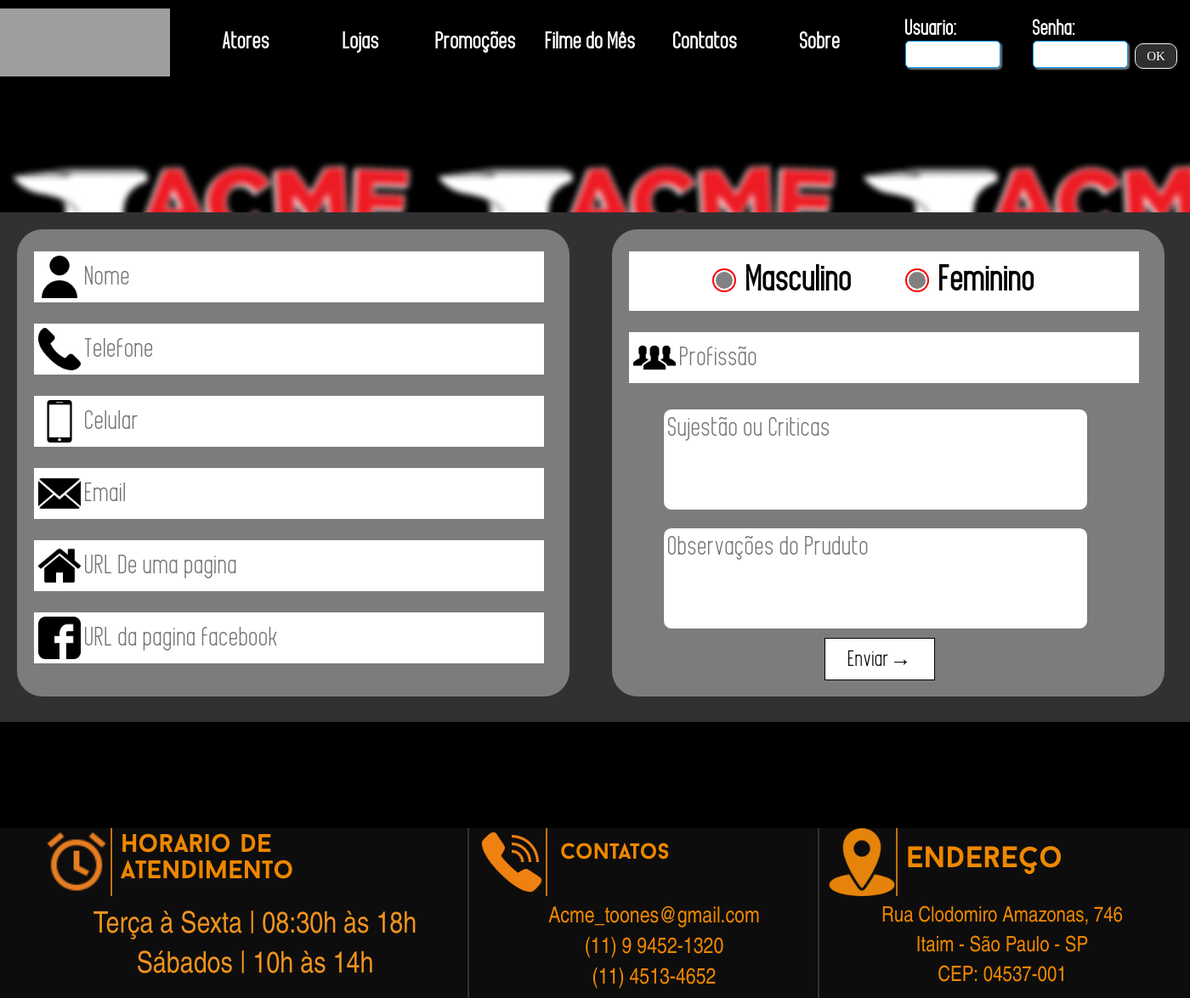
After one commit to DavidSSouza050/ProjetoLocadora, a PHP site: page /contato.php in a window 1400 px wide. The commit adds this page. Shown: the whole page at 85% size. Run offline with PHP 8.4, Linux system fonts and the light colour scheme; some web fonts are replaced; grey boxes are pictures that could not be loaded.

Commit message:
pagina de contato pronta

```diff
--- /dev/null
+++ b/Projeto/contato.php
@@ -0,0 +1,94 @@
+<!DOCTYPE html>
+<html>
+    <head>
+        <meta charset="utf-8">
+        <meta http-equiv="X-UA-Compatible" content="IE=edge">
+        <title>Contato</title>
+        <meta name="viewport" content="width=device-width, initial-scale=1">
+        <link rel="stylesheet" type="text/css" media="screen" href="css/style.css" />
+            <link rel="stylesheet" type="text/css" media="screen" href="css/styleFonte.css" />
+            <link rel="shortcut icon" href="img/iconeDeAbaACME.jpg" type="image/x-png">
+        <script src="main.js"></script>
+    </head>
+    <body>
+       <?php require_once('./header.php')?>
+
+       <div id="caixa_segura_contato" class="center">
+           <form name="frm_contato" >
+                <div id="caixa_contato">
+                    <div class="caixa_Input_text">
+                        <figure>
+                            <div class="iconContatos">
+                                <img class="img-size" src="./img/icon/user.png" alt="Icone de usuario">
+                            </div>
+                        </figure>
+                        <input class="inputContato" type="text" name="txt_nome" placeholder="Nome">
+                    </div>
+                    <div class="caixa_Input_text">
+                        <figure>
+                            <div class="iconContatos">
+                                <img class="img-size" src="./img/icon/telefoneContato.png" alt="Icone de Telefone">
+                            </div>
+                        </figure>
+                        <input class="inputContato" type="tel" name="txt_telefone" placeholder="Telefone">
+                    </div>
+                    <div class="caixa_Input_text">
+                        <figure>
+                            <div class="iconContatos">
+                                <img class="img-size" src="./img/icon/celular.png" alt="Icone de Celular">
+                            </div>
+                        </figure>
+                        <input class="inputContato" type="tel" name="txt_celular" placeholder="Celular">
+                    </div>
+                    <div class="caixa_Input_text">
+                        <figure>
+                            <div class="iconContatos">
+                                <img class="img-size" src="./img/icon/email.png" alt="Icone de Email">
+                            </div>
+                        </figure>
+                        <input class="inputContato" type="email" name="txt_email" placeholder="Email">
+                    </div>
+                    <div class="caixa_Input_text">
+                        <figure>
+                            <div class="iconContatos">
+                                <img class="img-size" src="./img/icon/home.png" alt="Icone de Home">
+                            </div>
+                        </figure>
+                        <input class="inputContato" type="url" name="txt_home" placeholder="URL De uma pagina">
+                    </div>
+                    <div class="caixa_Input_text">
+                        <figure>
+                            <div class="iconContatos">
+                                <img class="img-size" src="./img/icon/facebook-logo.png" alt="Icone de facebook">
+                            </div>
+                        </figure>
+                        <input class="inputContato" type="url" name="txt_facebook" placeholder="URL da pagina facebook">
+                    </div>
+                </div>
+                <div id="caixa_contato_esquerda">
+                    <div class="caixa_Input_radio">
+                       <input  type="radio" name="rdo_sexo" value="M" id="masculino"><label for="masculino" class="radio_contato">Masculino</label>
+                       <input type="radio" name="rdo_sexo" value="F" id="feminino"><label for="feminino" class="radio_contato" >Feminino</label>
+                    </div>
+                    <div class="caixa_Input_text">
+                        <figure>
+                            <div class="iconContatos">
+                                <img class="img-size" src="./img/icon/grupo.png" alt="Icone de Profissão">
+                            </div>
+                        </figure>
+                        <input class="inputContato" type="text" name="txt_facebook" placeholder="Profissão">
+                    </div>
+                    <div class="caixa_text_area">
+                        <textarea class="textArea_cotato center" name="txtArea_sugestao"  placeholder="Sujestão ou Criticas"></textarea>
+                    </div>
+                    <div class="caixa_text_area">
+                        <textarea class="textArea_cotato center" name="txtArea_sugestao"  placeholder="Observações do Pruduto"></textarea>
+                    </div>
+                    <input id="botao_contato" type="submit" value="Enviar→">
+                </div>
+           </form>
+       </div>
+
+        <?php require_once('./footer.php')?>
+    </body>
+</html>
--- a/Projeto/css/style.css
+++ b/Projeto/css/style.css
@@ -562,6 +562,7 @@ footer{
 #texto_quemSomos{
     width: 750px;
     height: 520px;
+    overflow: auto;
     box-sizing: border-box;
     padding: 30px;
     border-radius: 20px;
@@ -572,6 +573,28 @@ footer{
     font-family: 'Arial Narrow', Arial, sans-serif;
     text-align: justify;
 }
+
+.scrollTexto::-webkit-scrollbar {
+    width: 15px;
+  }
+
+  /* Track */
+.scrollTexto::-webkit-scrollbar-track {
+    box-shadow: inset 0 0 50px rgb(255, 255, 255);
+    border-radius: 0px 30px 30px 0px;
+}
+
+/* Handle */
+.scrollTexto::-webkit-scrollbar-thumb {
+    background: red;
+    border-radius: 0px 30px 30px 0px;
+}
+
+/* Handle on hover */
+.scrollTexto::-webkit-scrollbar-thumb:hover {
+    background: #b30000;
+}
+
 
 #imagem_quemSomos{
     width: 500px;
@@ -594,5 +617,157 @@ footer{
     background-repeat: no-repeat;
     background-attachment: fixed;
     background-size: cover;
+}
 
+/*Contatos*/
+
+#caixa_segura_contato{
+    width: 1400px;
+    height: 600px;
+    margin-top: 150px;
+    margin-bottom: 125px;
+    box-sizing: border-box;
+    padding-top: 20px;
+    padding-left: 20px;
+    background-color: rgb(49, 49, 51);
 }
+
+#caixa_contato{
+    width: 650px;
+    height: 550px;
+    border-radius: 30px;
+    box-sizing: border-box;
+    padding-top: 1px;
+    float: left;
+    background-color: rgb(124, 124, 124);
+}
+
+.caixa_Input_text{
+    width: 600px;
+    height: 60px;
+    margin-left: 20px;
+    margin-top: 25px;
+    box-sizing: border-box;
+    padding-top: 5px;
+    padding-left: 5px;
+    background-color: white;
+}
+.iconContatos{
+    width: 50px;
+    height: 50px;
+    box-sizing: border-box;
+    float: left;
+}
+.inputContato{
+    width: 500px;
+    height: 50px;
+    float: left;
+    border: none;
+    margin-left: 5px;
+    /*font*/
+    font-family: MeganJune;
+    font-size: 30px
+}
+.inputContato:focus{
+    outline: none;
+}
+
+#caixa_contato_esquerda{
+    width: 650px;
+    height: 550px;
+    border-radius: 30px;
+    box-sizing: border-box;
+    margin-left: 50px;
+    padding-top: 1px;
+    float: left;
+    background-color: rgb(124, 124, 124);
+}
+
+.caixa_Input_radio{
+    width: 600px;
+    height: 70px;
+    margin-left: 20px;
+    margin-top: 25px;
+    box-sizing: border-box;
+    padding-top: 10px;
+    padding-left: 100px;
+    background-color: white;
+}
+
+input[type=radio]{
+    visibility: hidden;
+    margin-right: 5px;
+    cursor: pointer;
+}
+
+input[type=radio]:before {
+    content: " ";
+    background-color: rgb(129, 129, 129);
+    display: inline-block;
+    margin-right: 10px;
+    width: 20px;
+    height: 20px;
+    border: 2px solid #fff;
+    -webkit-border-radius: 10px;
+    -moz-border-radius: 10px;
+    border-radius: 15px;
+    visibility: visible;
+    box-shadow: 0 0 0px 2px rgb(250, 0, 0);
+}
+
+input[type=radio]:checked:before {
+    background-color: rgb(255, 0, 0);
+    box-shadow: 0 0 0px 2px rgb(0, 0, 0);
+}
+
+.radio_contato{
+    font-size: 40px;
+    margin-left: 20px;
+    font-weight: bold;
+    font-family: MeganJune;
+    cursor: pointer;
+    margin-right: 60px;
+}
+
+.caixa_text_area{
+    width: 600px;
+    height: 120px;
+    margin-top: 20px;
+    margin-left: 20px;
+    box-sizing: border-box;
+    padding-top: 10px;
+    padding-left: 40px;
+}
+
+.textArea_cotato{
+    width: 500px;
+    height: 120px;
+    resize: none;
+    border-radius: 10px;
+    box-sizing: border-box;
+    padding-top: 5px;
+    padding-left: 5px;
+    font-family: MeganJune;
+    font-size: 30px;
+}
+
+#botao_contato{
+    width: 130px;
+    height: 50px;
+    margin-top: 20px;
+    margin-left: 250px;
+    background-color: white;
+    color: black;
+    border: solid 1px black;
+    font-family: MeganJune;
+    font-size: 25px;
+    transition: 0.2s;
+}
+
+#botao_contato:hover{
+    transition: 0.3s;
+    cursor: pointer;
+    background-color: black;
+    color: white;
+    border: solid 1px white;
+}
--- a/Projeto/header.php
+++ b/Projeto/header.php
@@ -32,7 +32,7 @@
                     </a>
                 </li>
                 <li>
-                    <a href="">
+                    <a href="contato.php">
                        Contatos
                     </a>
                 </li>
--- a/Projeto/sobre.php
+++ b/Projeto/sobre.php
@@ -21,7 +21,7 @@
                     Quem Somos?
                 </div>
                 <div id="caixa_texto_quemSomos">
-                    <div id="texto_quemSomos">
+                    <div id="texto_quemSomos" class="scrollTexto">
                        Lorem Ipsum é simplesmente uma simulação de texto da indústria tipográfica e de impressos, e vem sendo utilizado desde o século XVI, quando um impressor desconhecido pegou uma bandeja de tipos e os embaralhou para fazer um livro de modelos de tipos. Lorem Ipsum sobreviveu não só a cinco séculos, como também ao salto para a editoração eletrônica, permanecendo essencialmente inalterado. Se popularizou na década de 60, quando a Letraset lançou decalques contendo passagens de Lorem Ipsum, e mais recentemente quando passou a ser integrado a softwares de editoração eletrônica como Aldus PageMaker.
                        Lorem Ipsum é simplesmente uma simulação de texto da indústria tipográfica e de impressos, e vem sendo utilizado desde o século XVI, quando um impressor desconhecido pegou uma bandeja de tipos e os embaralhou para fazer um livro de modelos de tipos. Lorem Ipsum sobreviveu não só a cinco séculos, como também ao salto para a editoração eletrônica, permanecendo essencialmente inalterado.
                     </div>
```
Also changed, not shown: Projeto/img/icon/celular.png (added), Projeto/img/icon/email.png (added), Projeto/img/icon/empleado.png (added), Projeto/img/icon/facebook-logo.png (added), Projeto/img/icon/grupo.png (added), Projeto/img/icon/home.png (added), Projeto/img/icon/telefoneContato.png (added), Projeto/img/icon/user.png (added).
